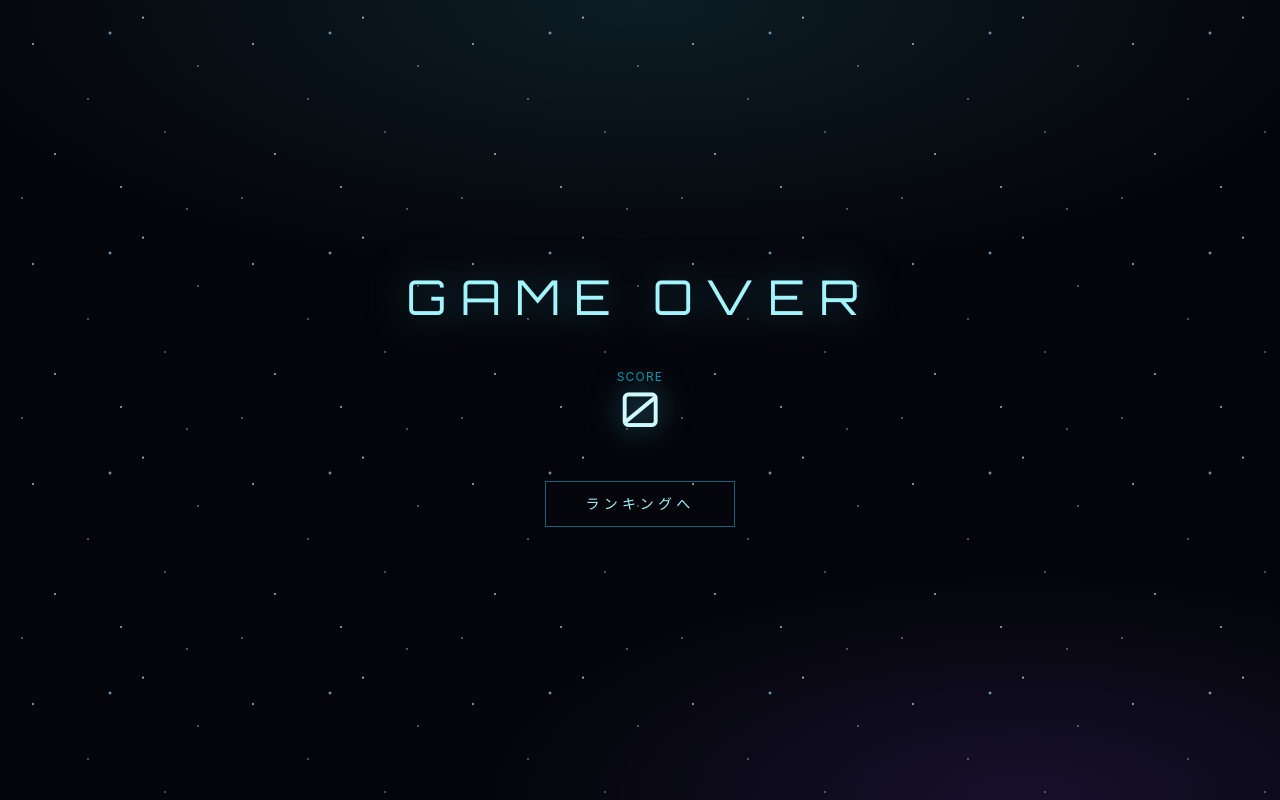
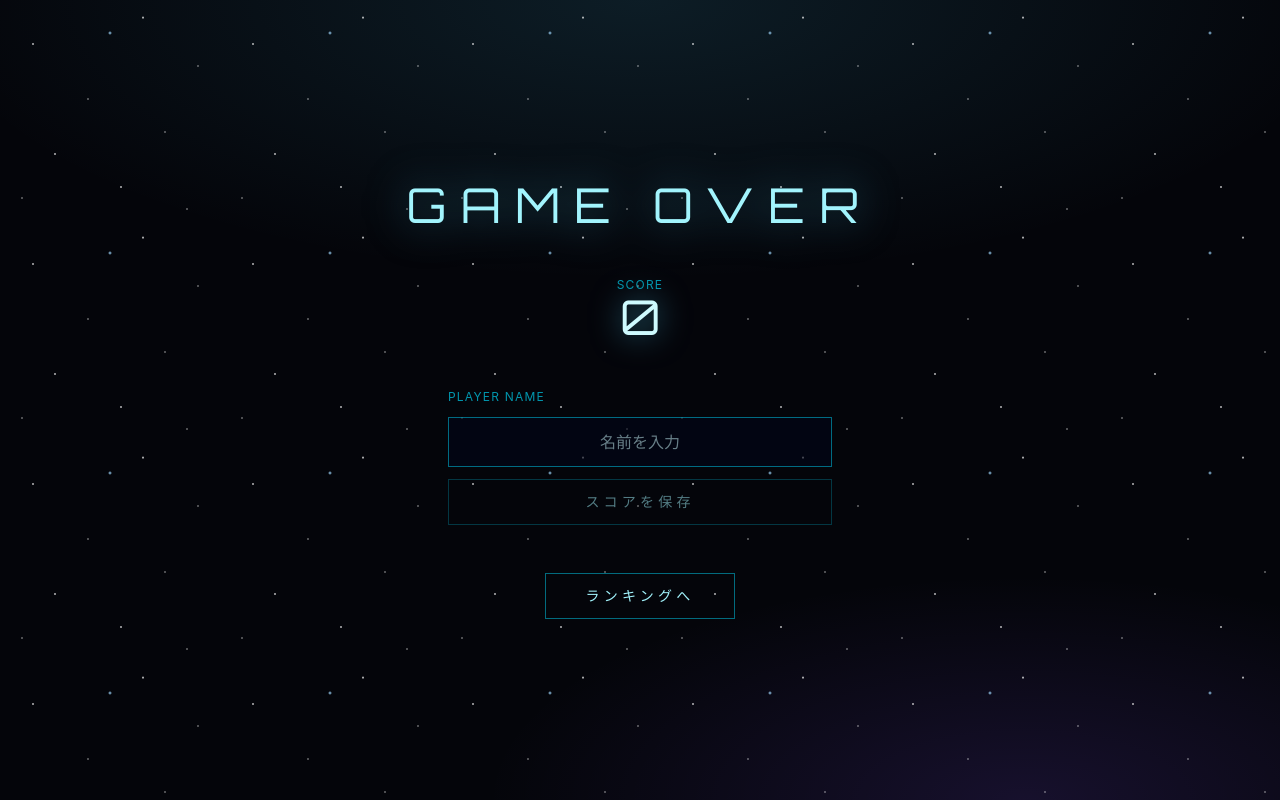
Before and after one commit to KOU050223/wip, a React (Vite) app in the folder frontend/: page /result in a window 1280 px wide. Built offline with nearby package versions, Linux system fonts and the light colour scheme; no server answers.

Commit message:
feat: リザルト画面にスコア保存処理を入れる

```diff
--- a/frontend/src/pages/ResultPage.tsx
+++ b/frontend/src/pages/ResultPage.tsx
@@ -1,4 +1,7 @@
+import { useState } from "react";
 import { Link, useLocation } from "react-router-dom";
+import { useSaveScore } from "../api/generated/scores/scores";
+import { createResultScoreSubmission } from "./resultScoreSubmission";
 
 type ResultLocationState = { score?: number; result?: "clear" | "over" };
 
@@ -7,6 +10,10 @@ function ResultPage() {
   const state = location.state as ResultLocationState | null;
   const score = state?.score;
   const isClear = state?.result === "clear";
+  const [playerName, setPlayerName] = useState("");
+  const saveScoreMutation = useSaveScore();
+  const resultScore = score ?? 0;
+  const hasPlayerName = playerName.trim().length > 0;
 
   return (
     <section className="min-h-screen flex flex-col items-center justify-center gap-12 px-6 text-center">
@@ -20,9 +27,45 @@ function ResultPage() {
       <div>
         <div className="text-xs tracking-widest text-cyan-400/70">SCORE</div>
         <div className="font-display text-5xl text-cyan-100 tabular-nums drop-shadow-[0_0_15px_rgba(76,201,240,0.6)]">
-          {(score ?? 0).toLocaleString()}
+          {resultScore.toLocaleString()}
         </div>
       </div>
+      <form
+        className="flex w-full max-w-sm flex-col gap-3"
+        onSubmit={(event) => {
+          event.preventDefault();
+          if (!hasPlayerName) {
+            return;
+          }
+          saveScoreMutation.mutate({ data: createResultScoreSubmission(playerName, resultScore) });
+        }}
+      >
+        <label className="text-left text-xs tracking-widest text-cyan-400/70" htmlFor="player-name">
+          PLAYER NAME
+        </label>
+        <input
+          id="player-name"
+          value={playerName}
+          onChange={(event) => setPlayerName(event.target.value)}
+          maxLength={64}
+          placeholder="名前を入力"
+          className="border border-cyan-400/50 bg-slate-950/60 px-4 py-3 text-center text-cyan-100 outline-none transition-colors focus:border-cyan-300"
+        />
+        <button
+          type="submit"
+          disabled={!hasPlayerName || saveScoreMutation.isPending || saveScoreMutation.isSuccess}
+          className="font-display border border-cyan-400/50 px-8 py-3 text-sm tracking-[0.3em] text-cyan-200 uppercase transition-colors enabled:hover:border-cyan-300 enabled:hover:bg-cyan-400/10 enabled:hover:text-white disabled:cursor-not-allowed disabled:opacity-50"
+        >
+          {saveScoreMutation.isPending
+            ? "保存中..."
+            : saveScoreMutation.isSuccess
+              ? "保存しました"
+              : "スコアを保存"}
+        </button>
+        {saveScoreMutation.isError && (
+          <p className="text-sm text-red-300">{saveScoreMutation.error.message}</p>
+        )}
+      </form>
       <Link
         to="/ranking"
         className="font-display px-10 py-3 border border-cyan-400/50 text-cyan-200 tracking-[0.3em] text-sm uppercase transition-colors hover:border-cyan-300 hover:bg-cyan-400/10 hover:text-white"
--- /dev/null
+++ b/frontend/src/pages/resultScoreSubmission.ts
@@ -0,0 +1,13 @@
+import type { UsecaseCreateScoreInput } from "../api/generated/models";
+
+export function createResultScoreSubmission(
+  playerName: string,
+  score: number,
+): UsecaseCreateScoreInput {
+  return {
+    player_name: playerName.trim(),
+    score,
+    max_combo: 0,
+    clear_time: 0,
+  };
+}
```
Also changed, not shown: 1 other file (tests, documents, lock files or other folders).
